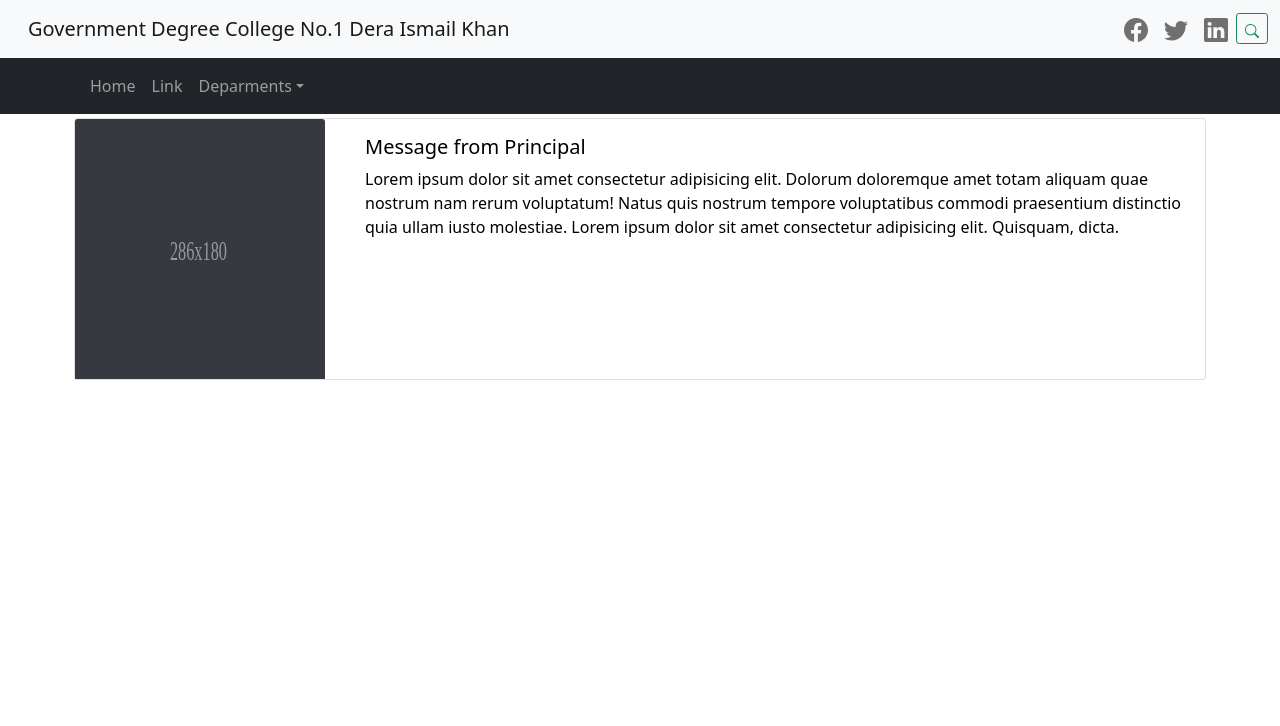
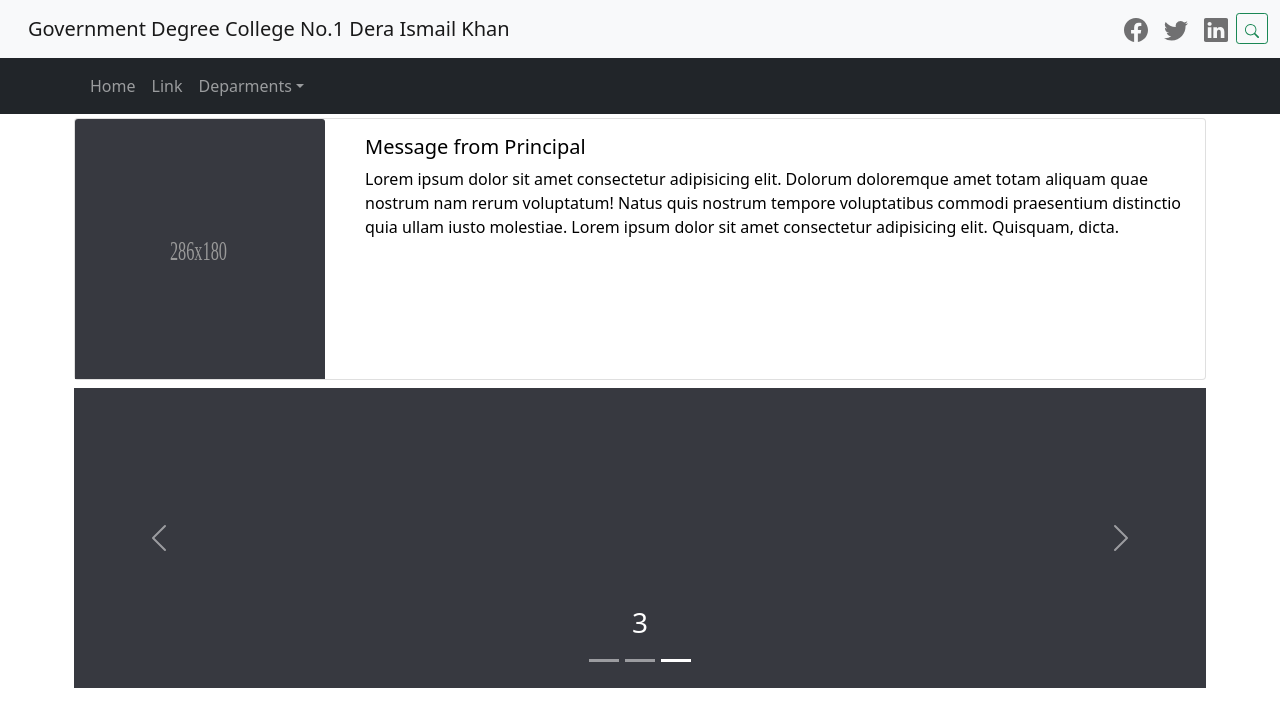
Before and after one commit to faris-xhan/gcdno1, a React (Create React App) app: page / in a window 1280 px wide. Shown: the top 726 px of the page. Built offline with nearby package versions, Linux system fonts and the light colour scheme.

Commit message:
:sparkles: add home carousel

```diff
--- /dev/null
+++ b/src/components/HomeCarousel.jsx
@@ -0,0 +1,26 @@
+import Carousel from "react-bootstrap/Carousel";
+
+export const HomeCarousel = (props) => {
+  return (
+    <Carousel>
+      <Carousel.Item style={{ maxHeight: "300px" }} interval={1000}>
+        <img className="d-block w-100" src="/holder.svg" alt="First slide" />
+        <Carousel.Caption>
+          <h3>1</h3>
+        </Carousel.Caption>
+      </Carousel.Item>
+      <Carousel.Item style={{ maxHeight: "300px" }} interval={500}>
+        <img className="d-block w-100" src="/holder.svg" alt="Second slide" />
+        <Carousel.Caption>
+          <h3>2</h3>
+        </Carousel.Caption>
+      </Carousel.Item>
+      <Carousel.Item style={{ maxHeight: "300px" }}>
+        <img className="d-block w-100" src="/holder.svg" alt="Third slide" />
+        <Carousel.Caption>
+          <h3>3</h3>
+        </Carousel.Caption>
+      </Carousel.Item>
+    </Carousel>
+  );
+};
--- a/src/routes/home.js
+++ b/src/routes/home.js
@@ -1,5 +1,6 @@
 import { Container } from "react-bootstrap";
 import { Banner } from "../components/Banner";
+import { HomeCarousel } from "../components/HomeCarousel";
 
 const content =
   "Lorem ipsum dolor sit amet consectetur adipisicing elit. Dolorum doloremque amet totam aliquam quae nostrum nam rerum voluptatum! Natus quis nostrum tempore voluptatibus commodi praesentium distinctio quia ullam iusto molestiae. Lorem ipsum dolor sit amet consectetur adipisicing elit. Quisquam, dicta.";
@@ -14,6 +15,9 @@ const Home = (props) => {
           message={content}
         />
       </Container>
+      <Container className="p-1">
+        <HomeCarousel />
+      </Container>
     </Container>
   );
 };
```
